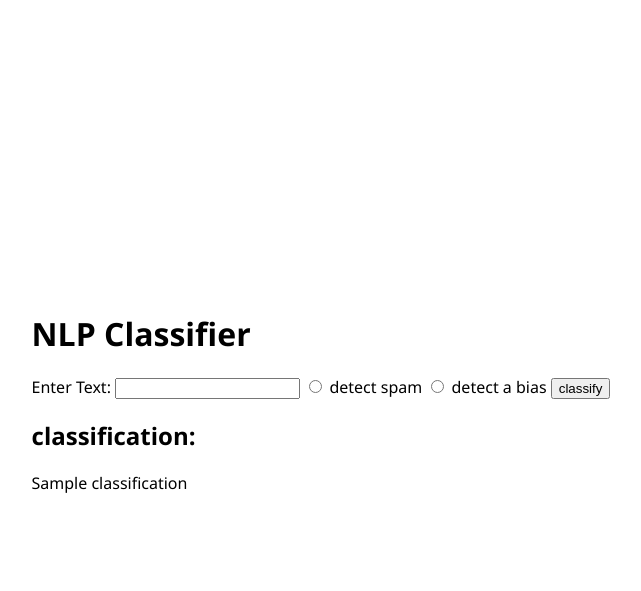
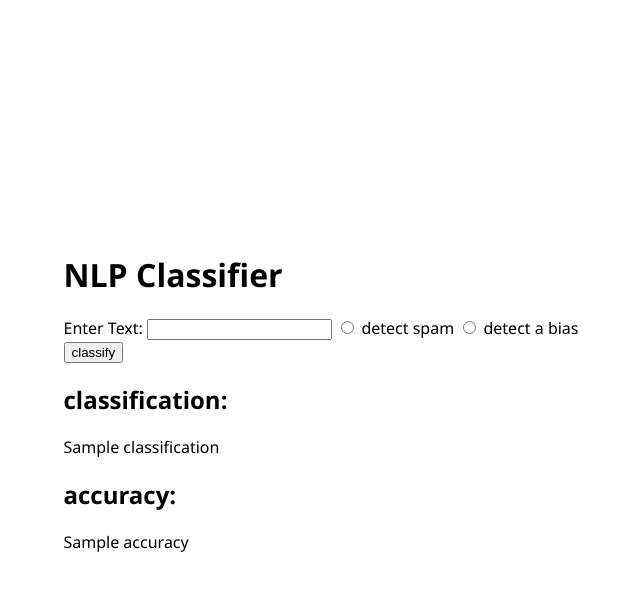
Before and after one commit to TootEgozy/bow_classifier, a Python web app: template templates/index.html in a window 1280 px wide. Shown: the top 591 px of the page, without its empty margins (319-960 px from the left). Run offline with Jinja, Linux system fonts and the light colour scheme; the template is opened without the code that fills it: most values are stand-ins (such as "Sample title", 1, 10 or a date in 2020).

Commit message:
added sentiment to the learning data, fixed html, debugging sentiment tests

```diff
--- a/app.py
+++ b/app.py
@@ -22,9 +22,10 @@ def classifier():
     input_text = request.form.get('input_text')
     input_type = request.form.get('input_type')
     cls_result = classify_input(input_text, learning_data[input_type])
+    print(cls_result)
     classification = f"classification for '{input_text}': {cls_result[0]}, Accuracy: {cls_result[1]}"
 
-    return render_template('index.html', classification=classification)
+    return render_template('index.html', classification=cls_result[0], accuracy=cls_result[1])
 
 if __name__ == '__main__':
     # dev server
--- a/index.py
+++ b/index.py
@@ -28,8 +28,10 @@ def process_learning_file(filepath):
 
 def process_learning_data():
     spam_data = process_learning_file('learning_data/spam.csv')
+    sentiment_data = process_learning_file('learning_data/sentiment.csv')
     return {
-        'spam': spam_data
+        'spam': spam_data,
+        'sentiment': sentiment_data
     }
 
 def classify_input(input, cls_data):
--- a/templates/index.html
+++ b/templates/index.html
@@ -28,14 +28,18 @@
             <input type="text" id="input_text" name="input_text" required>
             <input type="radio" id="input_type_spam" name="input_type" value="spam" required/>
             <label for="input_type_spam">detect spam</label>
-            <input type="radio" id="input_type_bias" name="input_type" value="bias" required/>
-            <label for="input_type_bias">detect a bias</label>
+            <input type="radio" id="input_type_sentiment" name="input_type" value="sentiment" required/>
+            <label for="input_type_sentiment">detect a bias</label>
+            <br>
             <button type="submit">classify</button>
+            <br>
         </form>
 
-        {% if classification %}
+        {% if classification and accuracy %}
             <h2>classification:</h2>
             <p>{{ classification }}</p>
+            <h2>accuracy:</h2>
+            <p>{{ accuracy }}</p>
         {% endif %}
     </div>
 </body>
```
Also changed, not shown: tests/test_sentiment_identifier.py (added, +31 -0 lines), tests/test_spam_classifier.py (+1 -1 lines).
